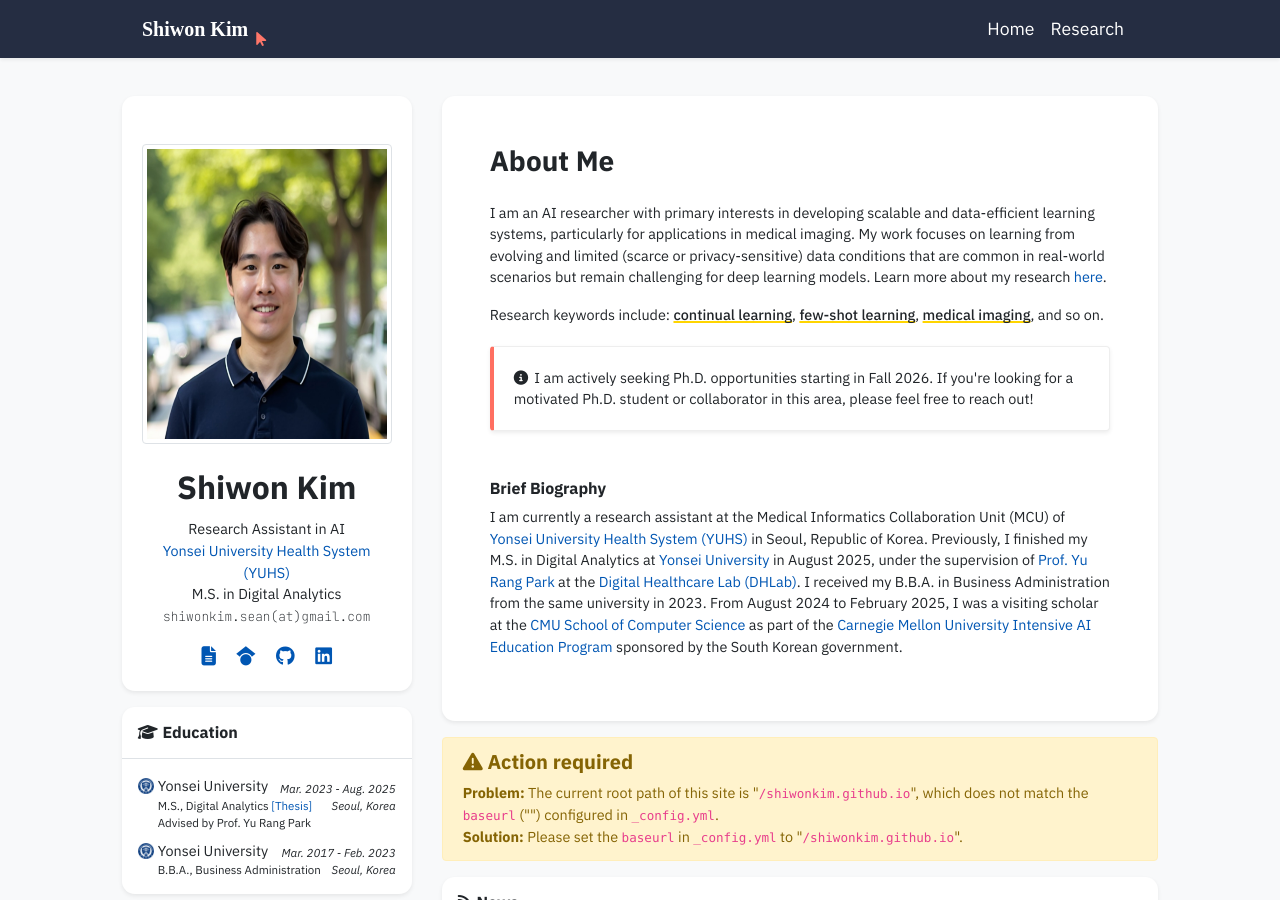
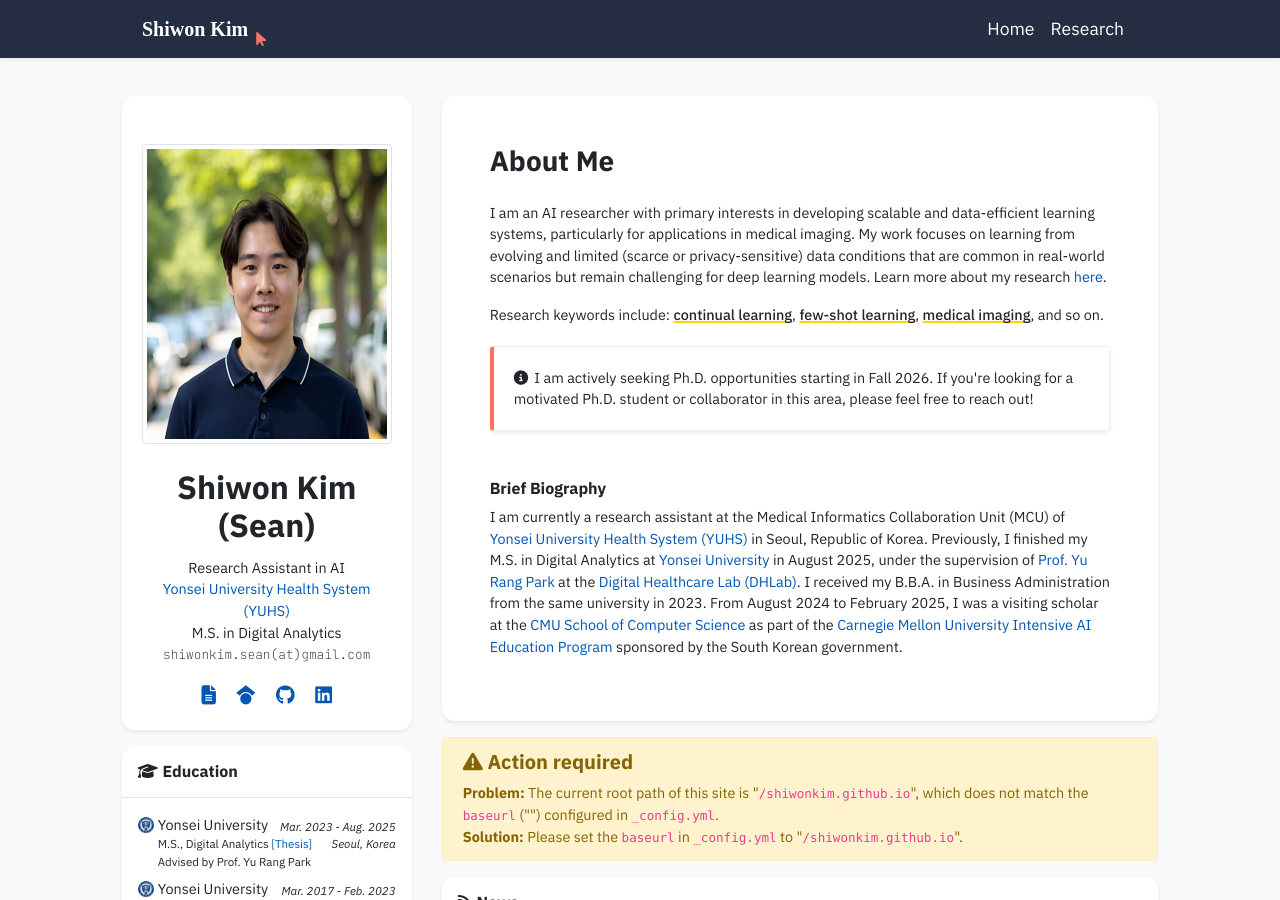
Before and after one commit to shiwonkim/shiwonkim.github.io, a Jekyll site: the page built from index.html, in a window 1280 px wide and 900 px high. Built offline with Jekyll 4.4.1, drawn with Linux system fonts in a browser that asks for light colours; nearby versions of some CDN libraries; some web fonts are replaced; a style sheet for code colours, icons or effects is not loaded.

Commit message:
edit profile

```diff
--- a/_data/profile.yml
+++ b/_data/profile.yml
@@ -1,4 +1,4 @@
-primary_name: "Shiwon Kim"
+primary_name: "Shiwon Kim (Sean)"
 secondary_name: ""
 navbar_name: "Shiwon Kim"
 
```
